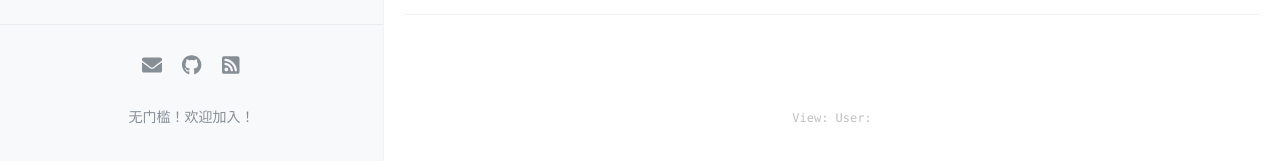
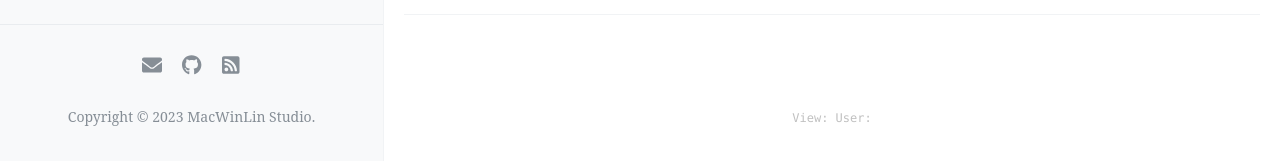
Before and after one commit to xinl-sta/blog-mwl, a Jekyll site: the page built from index.html, in a window 1280 px wide and 1237 px high. Shown: the part 1073-1234 px from the top of the window. Built offline with Jekyll 4.4.1, drawn with Linux system fonts in a browser that asks for light colours; the list of posts is cut into pages by our own code; comment, search, counter and statistics services are not loaded.

Commit message:
2022->2023

```diff
--- a/_config.yml
+++ b/_config.yml
@@ -65,7 +65,7 @@ footer-links:
 
 
 # 站点页脚的文字
-footer-text: 无门槛！欢迎加入！
+footer-text: Copyright &copy; 2023 MacWinLin Studio.
 
 #
 # 评论，注意，请不要同时添加多种不同的评论区
```
Also changed, not shown: 1 other file.
